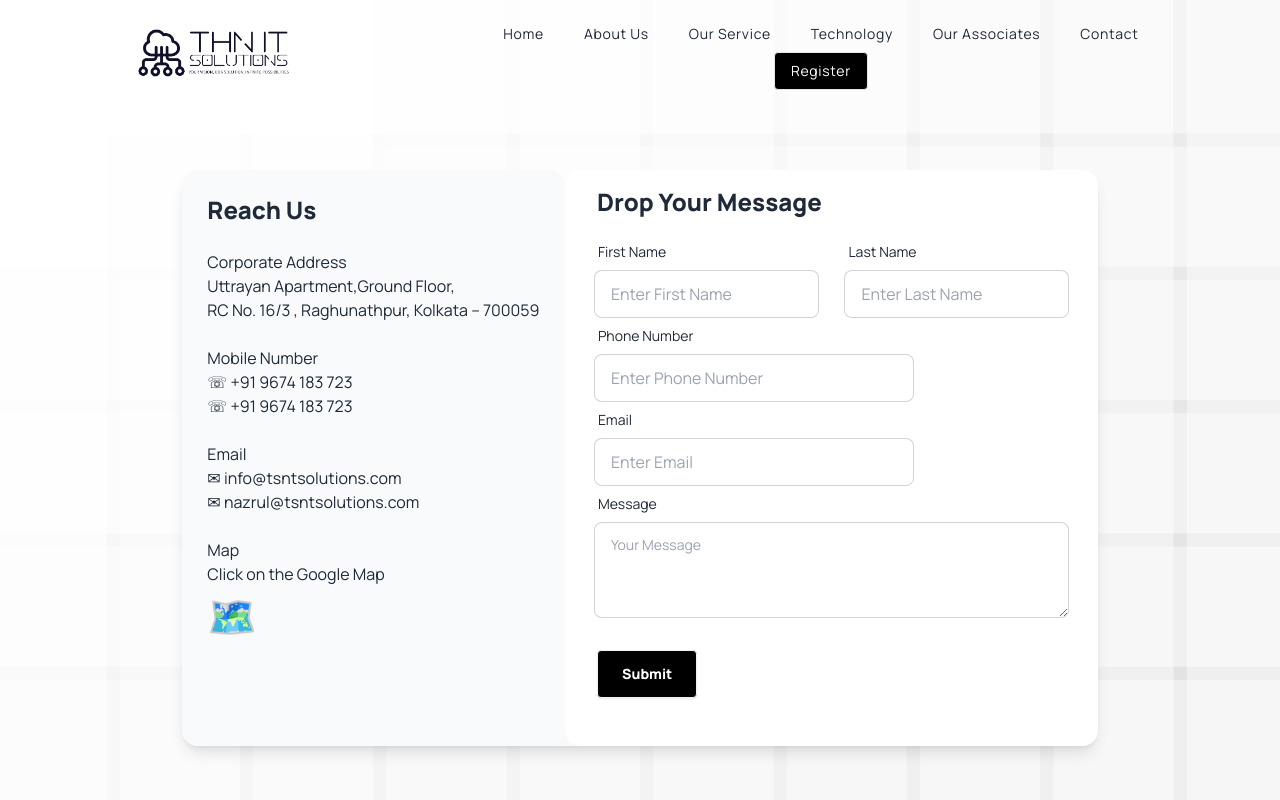
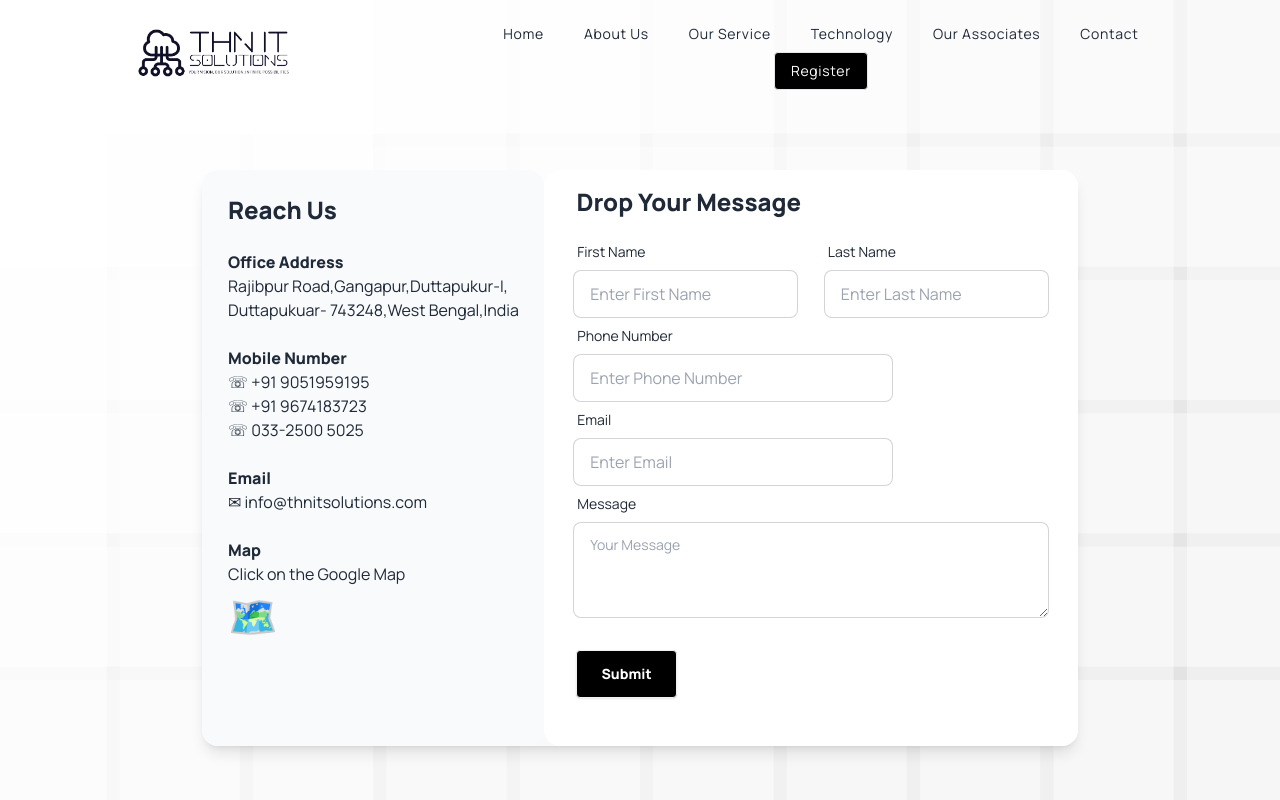
Before and after one commit to whyehtasam/THN-IT-Solutions, a React (Vite) app: page /contact in a window 1280 px wide. Shown: the top 800 px of the page. Built offline with nearby package versions, Linux system fonts and the light colour scheme.

Commit message:
Address updated and added mapping to make it more optimize

```diff
--- a/src/components/contact/Contact.jsx
+++ b/src/components/contact/Contact.jsx
@@ -2,8 +2,35 @@ import React from "react";
 import TextInput from "../wrappers/textInput";
 
 const Contact = () => {
+
+
   const inputLabels = ["Phone Number", "Email"];
   const NameLabels = ["First Name", "Last Name"];
+
+   // Lift side Address Details Area
+  const contactInfo = [
+    {
+      title: 'Office Address',
+      details: ['Rajibpur Road,Gangapur,Duttapukur-I,','Duttapukuar- 743248,West Bengal,India'],
+    },
+    {
+      title: 'Mobile Number',
+      details: ['☏ +91 9051959195', '☏ +91 9674183723', '☏ 033-2500 5025'],
+    },
+    {
+      title: 'Email',
+      details: [
+        <a key="email2" href="mailto:info@thnitsolutions.com" style={{ textDecoration: "none" }}>✉ info@thnitsolutions.com</a>,
+      ],
+    },
+    {
+      title: 'Map',
+      details: [
+        'Click on the Google Map',
+        <a key="map" href="https://maps.app.goo.gl/Bg24oyCyiZZCgraNA" target="_blank" rel="noopener noreferrer" style={{ textDecoration: "none", color: "blue", fontSize: "40px" }}>🗺️</a>,
+      ],
+    },
+  ];
 
   return (
     <div className="contact justify-center items-center flex my-16">
@@ -11,56 +38,8 @@ const Contact = () => {
         <div className="bg-slate-50 rounded-[2vh] py-[2vh] px-[2vw]">
           <h2 className="font-bold mt-2 text-2xl">Reach Us</h2>
 
-          <div className="mt-[3vh]">
-            <h3 style={{ marginTop: "3vh" }}>Corporate Address</h3>
-            <p>
-              Uttrayan Apartment,Ground Floor,
-              <br /> RC No. 16/3 , Raghunathpur, Kolkata – 700059
-            </p>
-          </div>
+          <Contactaddress contacts={contactInfo} />
 
-          <div className="contactus-div mt-[3vh]">
-            <h3>Mobile Number</h3>
-            <p>☏ +91 9674 183 723</p>
-            <p>☏ +91 9674 183 723</p>
-          </div>
-
-          <div className="contactus-div" style={{ marginTop: "3vh" }}>
-            <h3 style={{ marginTop: "3vh" }}>Email</h3>
-            <p>
-              <a
-                href="mailto:info@tsntsolutions.com"
-                style={{ textDecoration: "none" }}
-              >
-                ✉ info@tsntsolutions.com
-              </a>
-            </p>
-            <p>
-              <a
-                href="mailto:nazrul@tsntsolutions.com"
-                style={{ textDecoration: "none" }}
-              >
-                ✉ nazrul@tsntsolutions.com
-              </a>
-            </p>
-          </div>
-
-          <div className="contactus-div mt-[3vh]">
-            <h3 style={{ marginTop: "3vh" }}>Map</h3>
-            <p>Click on the Google Map </p>
-            <a
-              href="https://maps.app.goo.gl/Bg24oyCyiZZCgraNA"
-              target="_blank"
-              rel="noopener noreferrer"
-              style={{
-                textDecoration: "none",
-                color: "blue",
-                fontSize: "40px",
-              }}
-            >
-              🗺️
-            </a>
-          </div>
         </div>
 
         <div className="rounded-[2vh] p-4 bg-white">
@@ -94,4 +73,22 @@ const Contact = () => {
   );
 };
 
+
+const Contactaddress = ({ contacts }) => {
+  return (
+    <div>
+      {contacts.map((contact, index) => (
+        <div key={index} style={{ marginTop: "3vh" }}>
+          <h3 style={{ marginTop: "3vh" }} className='font-bold'>{contact.title}</h3>
+          {contact.details.map((detail, detailIndex) => (
+            <p key={detailIndex}>{detail}</p>
+          ))}
+        </div>
+      ))}
+    </div>
+  );
+};
+
+
+
 export default Contact;
```
